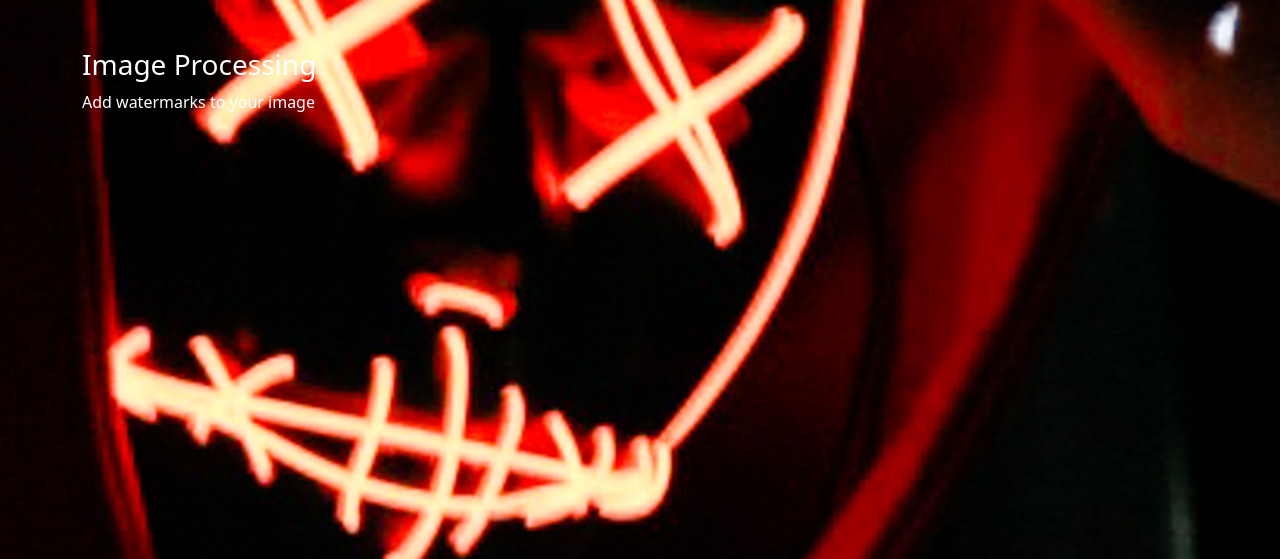
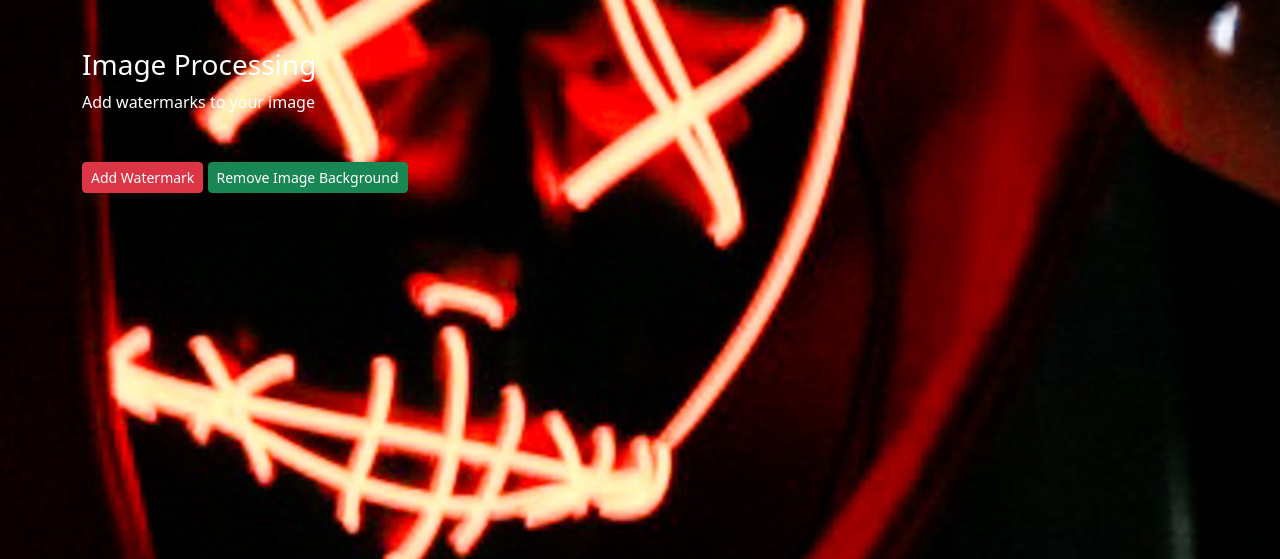
Before and after one commit to Gurudeen2/processimage, a Django app: page / in a window 1280 px wide. Shown: the part 72-631 px from the top of the page. Run offline with Django 4.2, Linux system fonts and the light colour scheme; some libraries are stand-ins or nearby versions.

Commit message:
edit home.html

```diff
--- a/templates/pages/home.html
+++ b/templates/pages/home.html
@@ -8,8 +8,15 @@
         <span> Add watermarks to your image </span>
       </div>
     </div>
-    <div class="row">
-      <div class="col"></div>
+     <div class="row">
+      <div class="col">
+        <a href="{% url 'addwatermark' %}" class="btn btn-danger btn-sm"
+          >Add Watermark</a
+        >
+        <a href="{% url 'removebgimg' %}" class="btn btn-success btn-sm"
+          >Remove Image Background</a
+        >
+      </div>
     </div>
   </div>
 </div>
```
